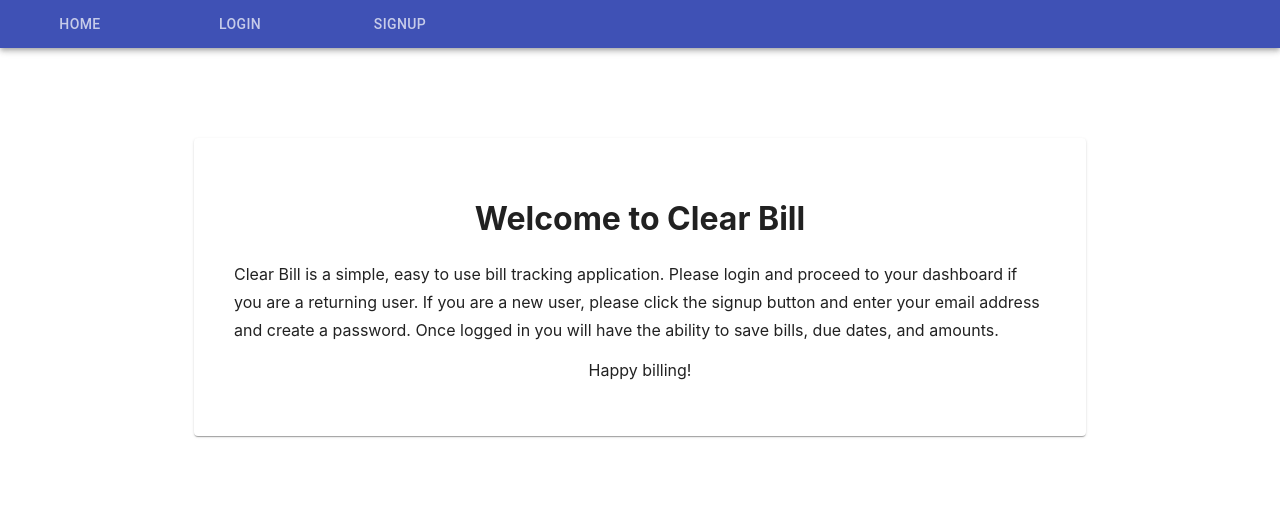
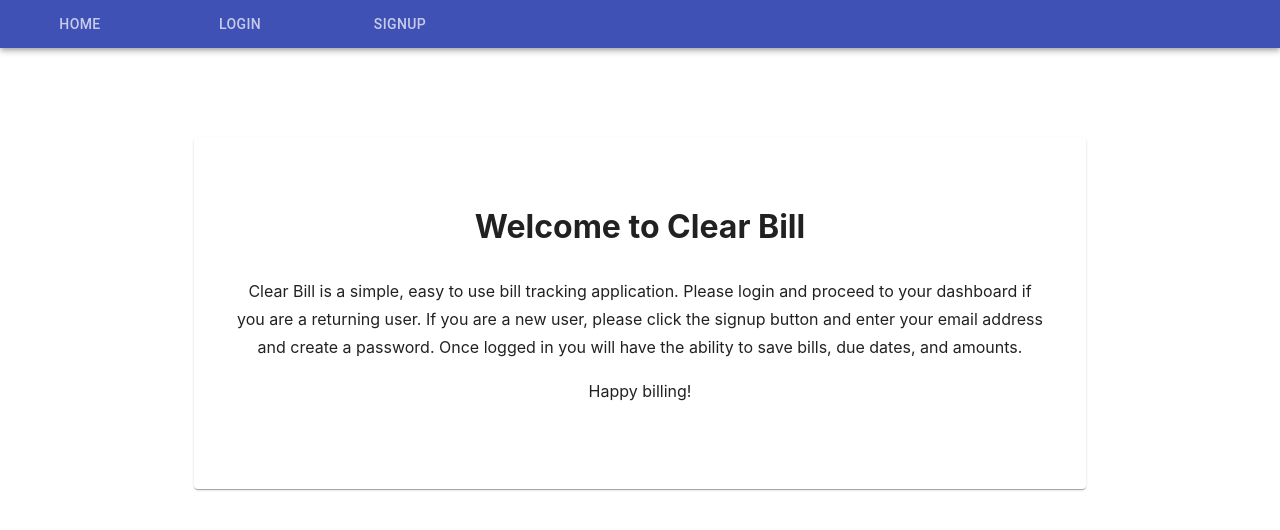
Before and after one commit to suejinkim20/clear-bill, a React (Create React App) app in the folder client/: page / in a window 1280 px wide. Shown: the top 530 px of the page. Built offline with nearby package versions, Linux system fonts and the light colour scheme.

Commit message:
updated Home page

```diff
--- a/client/src/pages/Home.js
+++ b/client/src/pages/Home.js
@@ -1,5 +1,5 @@
 import React from 'react';
-import { Container, Card } from '@material-ui/core';
+import { Container, Card, Button } from '@material-ui/core';
 import { makeStyles } from '@material-ui/core'
 
 const useStyles = makeStyles({
@@ -9,17 +9,13 @@ const useStyles = makeStyles({
     },
     card: {
         padding: '40px',
-        margin: '10px'
+        margin: '10px',
+        textAlign: 'center',
+        lineHeight: '1.75'
+
     },
-    para: {
-        lineHeight: '1.75'
-    },
-    title: {
-        textAlign: 'center'
-    },
-    subpara: {
-        textAlign: 'center',
-
+    bold: {
+        fontWeight: 'bold'
     }
 })
 export default function Home() {
@@ -33,9 +29,21 @@ export default function Home() {
             <br></br>
             <Container maxWidth="md">
                 <Card className={classes.card}>
-                    <h1 className={classes.title} >Welcome to Clear Bill</h1>
-                    <p className={classes.para}>Clear Bill is a simple, easy to use bill tracking application. Please login and proceed to your dashboard if you are a returning user. If you are a new user, please click the signup button and enter your email address and create a password. Once logged in you will have the ability to save bills, due dates, and amounts.</p>
-                    <p className={classes.subpara}>Happy billing!</p>
+                    <h1>Welcome to Clear Bill</h1>
+                    <p>Clear Bill is a simple, easy to use bill tracking application. Please login and proceed to your dashboard if you are a returning user. If you are a new user, please click the signup button and enter your email address and create a password. Once logged in you will have the ability to save bills, due dates, and amounts.</p>
+                    <p>Happy billing!</p>
+                    <br></br>
+                    {/* <br></br>
+                    <p>
+                        <span className={classes.bold}>Demo Account:</span> If you are here to demo the app, please feel free to use the following log in information to see the app already set up with data:</p>
+                    <p>
+                        <span>Login:</span> payingOnTime@email.com
+                    </p>
+                    <p>
+                        <span>Password:</span> 12345
+                    </p>
+                    <Button variant="contained" href='/login'>Log In</Button> */}
+
                 </Card>
             </Container>
             <br></br>
```
